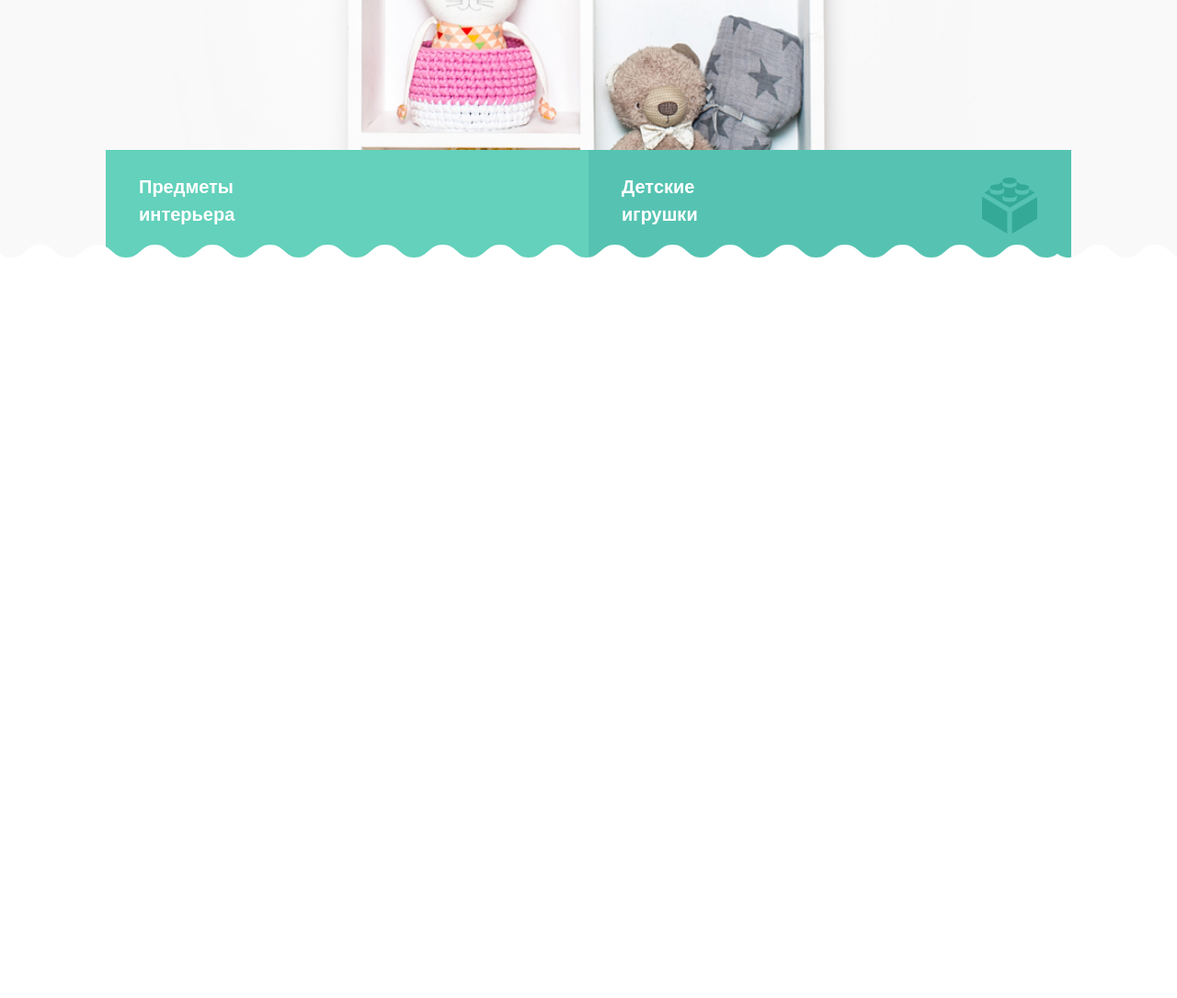
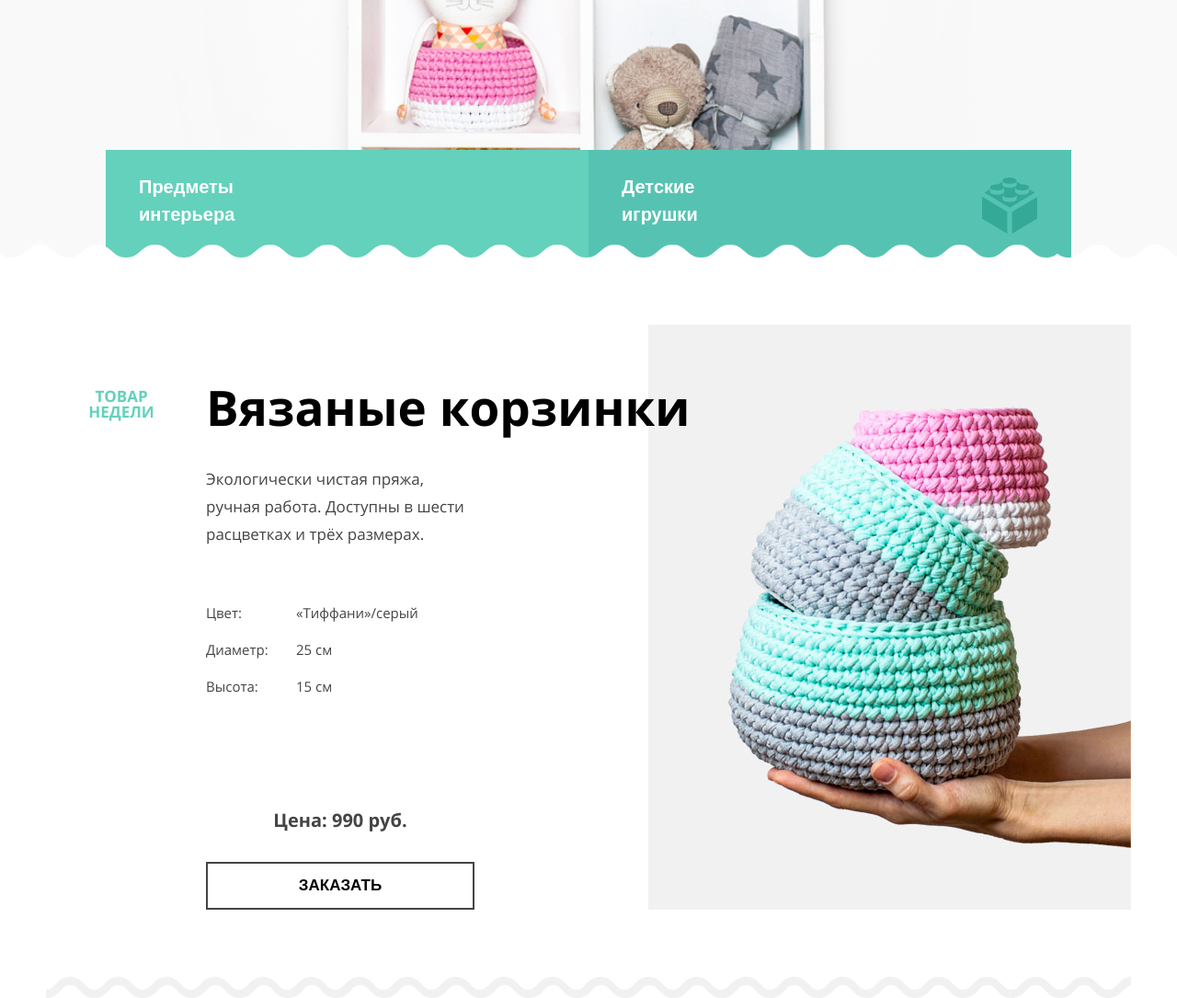
Before and after one commit to multiversal-destroyer/mishka, a website: page source/index.html in a window 1280 px wide. Shown: the part 552-1637 px from the top of the page at 92% size. Before the commit the page ends 852 px from the top, so only its background shows below. Drawn offline with nearby package versions, Linux system fonts and the light colour scheme; files that its build step writes are made by us from their sources.

Commit message:
feat: add featured

```diff
--- a/source/index.html
+++ b/source/index.html
@@ -64,6 +64,32 @@
         </button>
       </div>
     </section>
+
+    <section class="featured">
+      <h2 class="featured__title">Товар недели</h2>
+      <div class="featured__wrapper product">
+        <h3 class="product__title">Вязаные корзинки</h3>
+        <p class="product__description">Экологически чистая пряжа, ручная работа.
+          Доступны в шести расцветках и трёх размерах.</p>
+        <dl class="product-list product__list">
+          <div class="product-list__row">
+            <dt>Цвет:</dt>
+            <dd>«Тиффани»/серый</dd>
+          </div>
+          <div class="product-list__row">
+            <dt>Диаметр:</dt>
+            <dd>25 см</dd>
+          </div>
+          <div class="product-list__row">
+            <dt>Высота:</dt>
+            <dd>15 см</dd>
+          </div>
+        </dl>
+        <p class="product__price">Цена: 990 руб.</p>
+        <button class="product__button" type="button">Заказать</button>
+        <img class="product__image" src="../img/triple-set.jpg" width="525" height="636" alt="Картинка товара" >
+      </div>
+    </section>
   </main>
 </body>
 </html>
--- /dev/null
+++ b/source/sass/blocks/_featured.scss
@@ -0,0 +1,30 @@
+.featured {
+  position: relative;
+  display: flex;
+  margin: 0 50px;
+  padding: 61px calc(82px - 50px);
+  min-height: 732px;
+
+
+  &::before {
+    position: absolute;
+    content: "";
+    background-image: url("../img/zigzag-featured.svg");
+    width: 100%;
+    min-height: 23px;
+    bottom: 0;
+    z-index: 2;
+    left: 0;
+  }
+
+  &__title {
+    font-size: 17px;
+    line-height: 17px;
+    text-transform: uppercase;
+    color: $green-light;
+    width: 100px;
+    text-align: center;
+    margin-right: 42px;
+    margin-top: 8px;
+  }
+}
--- a/source/sass/blocks/_intro.scss
+++ b/source/sass/blocks/_intro.scss
@@ -9,6 +9,7 @@
   align-items: center;
   justify-content: space-between;
   min-height: 746px;
+  margin-bottom: 71px;
 
   &::before {
     position: absolute;
--- /dev/null
+++ b/source/sass/blocks/_product.scss
@@ -0,0 +1,64 @@
+.product {
+  width: 292px;
+
+  &__title {
+    position: relative;
+    font-size: 53px;
+    line-height: 57px;
+    color: $black;
+    z-index: 1;
+    width: 540px;
+    margin-bottom: 35px;
+  }
+  &__description {
+    line-height: 30px;
+    margin-bottom: 60px;
+
+  }
+
+  &__list {
+    margin-bottom: 124px;
+
+  }
+
+  &__price {
+    margin-bottom: 33px;
+    font-weight: 700;
+    font-size: 20px;
+    line-height: 24px;
+    text-align: center;
+  }
+
+  &__button {
+    min-height: 52px;
+    min-width: 292px;
+    text-transform: uppercase;
+    font-weight: 700;
+    font-size: 17px;
+    border: 2px solid $grey;
+  }
+
+  &__image {
+    position: absolute;
+    top: 0;
+    right: 0;
+  }
+}
+
+.product-list {
+  display: flex;
+  flex-direction: column;
+  row-gap: 20px;
+  font-size: 15px;
+  line-height: 20px;
+
+  &__row {
+    display: flex;
+    justify-content: space-between;
+
+  }
+
+  &__row dd {
+    width: 194px;
+  }
+}
--- a/source/sass/global/_global.scss
+++ b/source/sass/global/_global.scss
@@ -12,9 +12,9 @@ html {
 
 body {
   font-family: "Open Sans";
-  font-size: 18px;
+  font-size: 17px;
   line-height: 24px;
-  color: $gray;
+  color: $grey;
   min-height: 100%;
 }
 
--- a/source/sass/global/_variables.scss
+++ b/source/sass/global/_variables.scss
@@ -8,7 +8,7 @@ $green-dark: #56C3B2;
 
 $white: #FFFFFF;
 
-$gray: #444444;
+$grey: #444444;
 
 $shadow15: rgba(255, 255, 255, 0.15);
 $shadow-form-error: rgba(0, 1, 1, 0.15);
--- a/source/sass/style.scss
+++ b/source/sass/style.scss
@@ -9,3 +9,5 @@
 @import 'blocks/header.scss';
 @import 'blocks/main-header.scss';
 @import 'blocks/intro.scss';
+@import 'blocks/featured.scss';
+@import 'blocks/product.scss';
```
Also changed, not shown: source/img/triple-set.jpg (added), source/img/zigzag-featured.svg (added).
